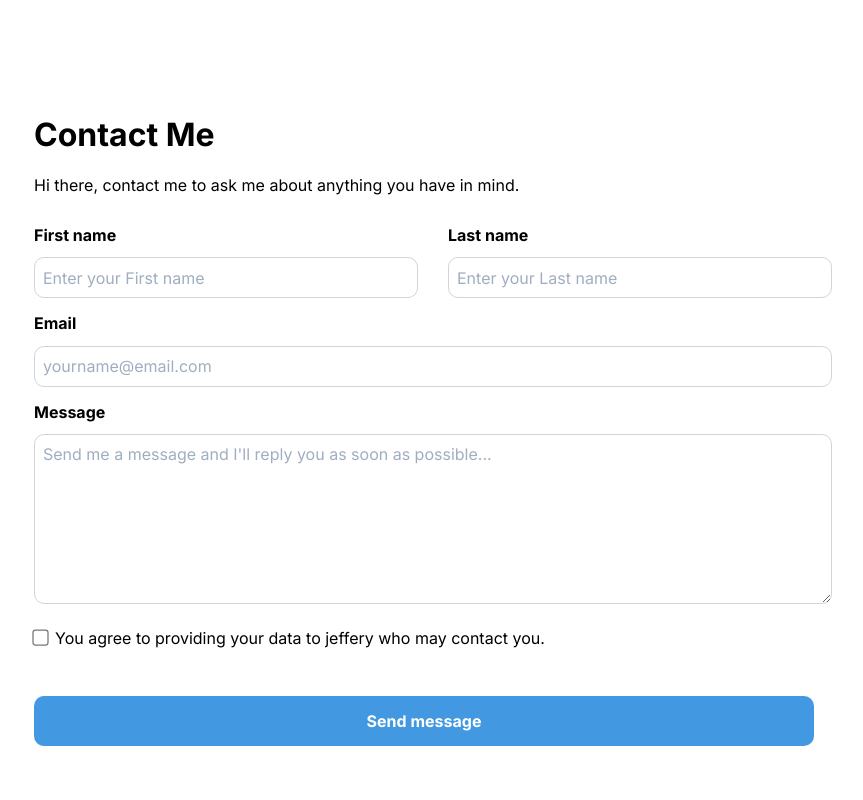
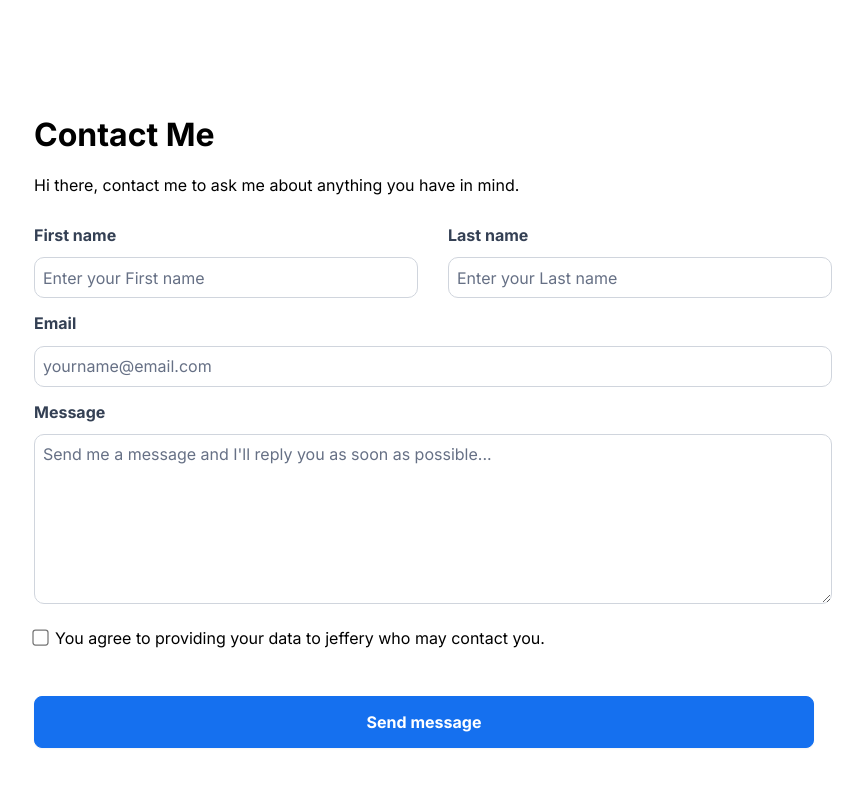
Before and after one commit to Jcolejeff/HNG-FRONTEND-TASK-2, a React (Create React App) app: page /contact in a window 1280 px wide. Shown: the top 800 px of the page, without its empty margins (216-1079 px from the left). Built offline with nearby package versions, Linux system fonts and the light colour scheme; the HTML template or start-up script is replaced by a standard one.

Commit message:
style: added styles to error page

```diff
--- a/src/pages/404.js
+++ b/src/pages/404.js
@@ -1,7 +1,47 @@
 import React from "react";
+import img from "../images/not-found.svg";
+import { Link } from "react-router-dom";
+import styled from "styled-components";
 
-const ErrorPage = () => {
-	return <div className="">error</div>;
+const Error = () => {
+	return (
+		<Wrapper className="full-page">
+			<div>
+				<img src={img} alt="not found" />
+				<h3>Ohh! Page no found</h3>
+				<p>We can't seem to find the page you're looking for</p>
+				<Link to="/">back home</Link>
+			</div>
+		</Wrapper>
+	);
 };
 
-export default ErrorPage;
+export default Error;
+
+const Wrapper = styled.main`
+	min-height: 100vh;
+	text-align: center;
+	margin-block-end: 4rem;
+	img {
+		width: 90vw;
+		max-width: 600px;
+		display: block;
+		margin-bottom: 2rem;
+	}
+	display: flex;
+	align-items: center;
+	justify-content: center;
+	h3 {
+		margin-bottom: 0.5rem;
+	}
+	p {
+		margin-top: 0;
+		margin-bottom: 0.5rem;
+		color: gray;
+	}
+	a {
+		color: grey;
+		text-decoration: underline;
+		text-transform: capitalize;
+	}
+`;
--- a/src/pages/Contact.js
+++ b/src/pages/Contact.js
@@ -16,7 +16,7 @@ const Wrapper = styled.main`
 
 	@media (min-width: 40em) {
 		padding-block-start: 6rem;
-		margin-block-end: 13rem;
+		margin-block-end: 15rem;
 		.names {
 			display: grid;
 			grid-template-columns: 1fr 1fr;
@@ -29,7 +29,7 @@ const Wrapper = styled.main`
 	}
 
 	.error {
-		color: #fc8181;
+		color: rgba(248, 63, 35, 1);
 		font-size: 0.75rem;
 		text-align: left;
 		margin-top: 0.25rem;
@@ -51,6 +51,7 @@ const Wrapper = styled.main`
 		display: block;
 		text-align: left;
 		margin: 1rem 0 0.8rem 0;
+		color: rgba(52, 64, 84, 1);
 	}
 
 	input,
@@ -59,7 +60,7 @@ const Wrapper = styled.main`
 		width: 100%;
 		padding: 0.65rem 0.5rem;
 		font-size: 1rem;
-		color: white;
+
 		border: 1px solid rgba(208, 213, 221, 1);
 
 		border-radius: 10px;
@@ -69,13 +70,17 @@ const Wrapper = styled.main`
 	input:focus,
 	select:focus,
 	textarea:focus {
-		border-color: #4299e1;
+		border-color: rgba(132, 202, 255, 1);
+		background: #ffffff;
+		/* Primary/300 */
+		box-shadow: 0px 1px 2px rgba(16, 24, 40, 0.05), 0px 0px 0px 4px #d1e9ff;
+		border-radius: 8px;
 	}
 
 	input::placeholder,
 	select::placeholder,
 	textarea::placeholder {
-		color: #a0aec0;
+		color: rgba(102, 112, 133, 1);
 	}
 
 	input[type="checkbox"] {
@@ -88,7 +93,6 @@ const Wrapper = styled.main`
 		display: block;
 		margin: 3rem 0;
 		padding: 0.35rem 0.5rem;
-		background-color: #4299e1;
 		color: white;
 		border: none;
 		border-radius: 10px;
@@ -97,16 +101,47 @@ const Wrapper = styled.main`
 		font-weight: bold;
 		cursor: pointer;
 		padding-block: 1rem;
+		background: #1570ef;
+		/* Primary/600 */
+
+		border: 1px solid #1570ef;
+		/* Shadow/xs */
+
+		box-shadow: 0px 1px 2px rgba(16, 24, 40, 0.05);
+		border-radius: 8px;
+
+		transition: all 0.2s ease-in;
+	}
+	button:hover {
+		/* Primary/700 */
+
+		background: #175cd3;
+		/* Primary/700 */
+
+		border: 1px solid #175cd3;
+		/* Shadow/xs */
+
+		box-shadow: 0px 1px 2px rgba(16, 24, 40, 0.05);
+		border-radius: 8px;
 	}
 
 	input.input-error,
 	select.input-error,
 	textarea.input-error {
-		border-color: #fc8181;
+		border: 1px solid rgba(248, 150, 135, 1);
 	}
 
 	button:disabled {
-		opacity: 0.35;
+		/* Primary/200 */
+
+		background: #b2ddff;
+		/* Primary/200 */
+
+		border: 1px solid #b2ddff;
+		/* Shadow/xs */
+
+		box-shadow: 0px 1px 2px rgba(16, 24, 40, 0.05);
+		border-radius: 8px;
 	}
 `;
 export default Contact;
--- a/src/schemas/index.js
+++ b/src/schemas/index.js
@@ -5,8 +5,8 @@ export const basicSchema = yup.object().shape({
 		.string()
 		.email("Please enter a valid email")
 		.required("Please enter your email"),
-	first_name: yup.string().required("Please enter a message"),
-	last_name: yup.string().required("Please enter a message"),
+	first_name: yup.string().required("Please enter your first name"),
+	last_name: yup.string().required("Please enter your last name"),
 	message: yup.string().required("Please enter a message"),
 	acceptedTos: yup
 		.boolean()
```
Also changed, not shown: src/images/not-found.svg (added).
